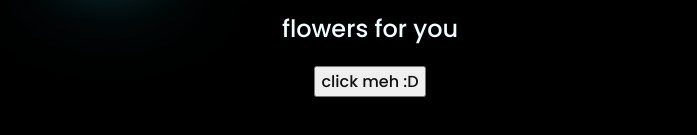
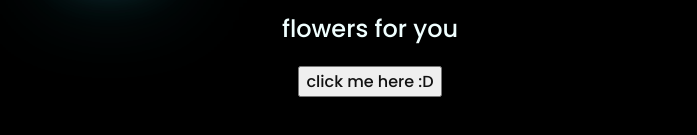
Before and after one commit to padli088/Flower, a plain HTML site: page index.html in a window 1280 px wide. Shown: the part 427-562 px from the top of the page, without its empty margins (278-975 px from the left). Drawn offline with Linux system fonts and the light colour scheme; files that its build step writes are made by us from their sources.

Commit message:
Update index.html

```diff
--- a/index.html
+++ b/index.html
@@ -29,7 +29,7 @@
   </div>
   <div class="button">
     <button>
-      <a href="flower.html">click meh :D</a>
+      <a href="flower.html">click me here :D</a>
     </button>
 
   </div>
```
